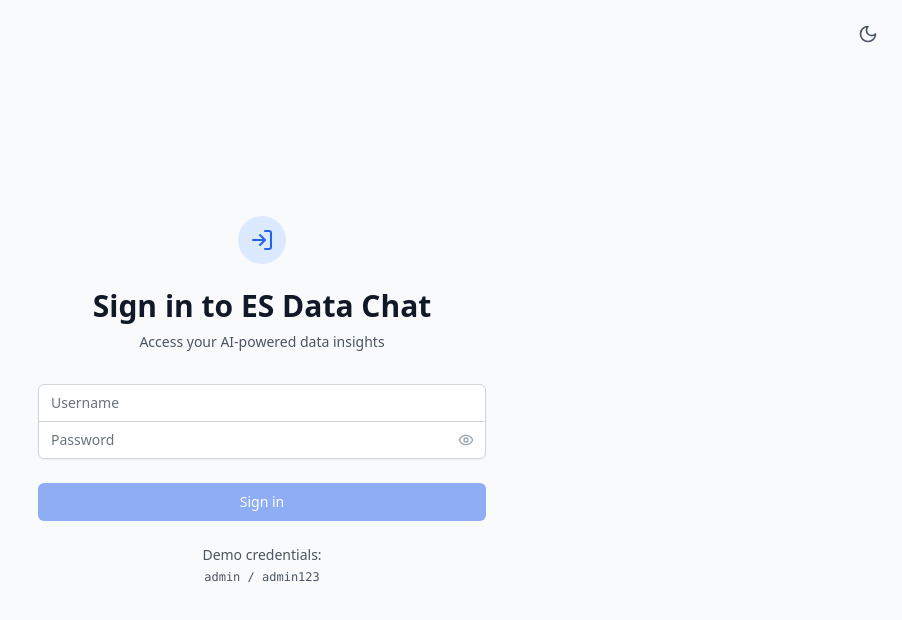
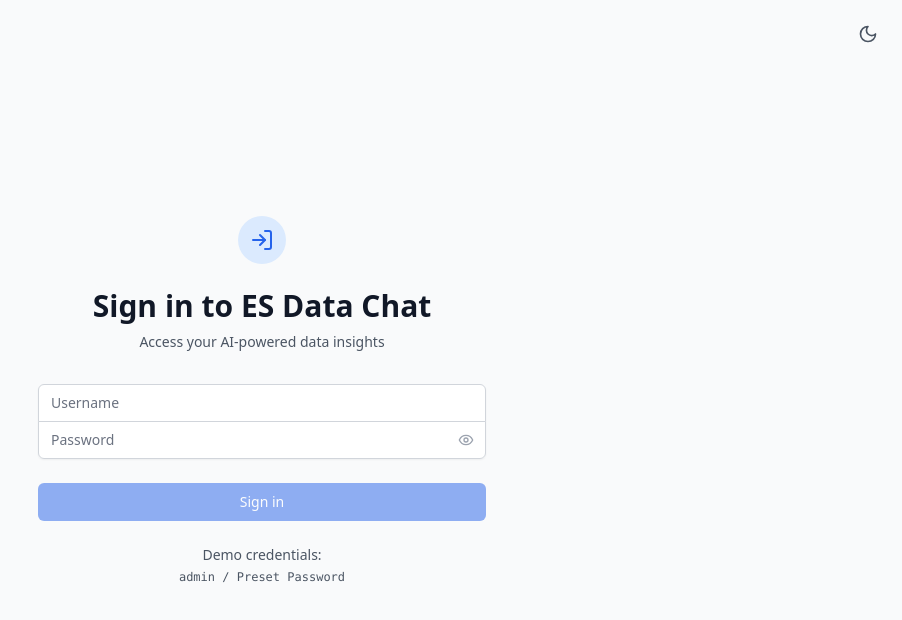
Before and after one commit to adrianchen-es/es-data-chat, a React (Create React App) app in the folder frontend/: page / in a window 1280 px wide. Shown: the top 620 px of the page, without its empty margins (378-1280 px from the left). Built offline with nearby package versions, Linux system fonts and the light colour scheme; what @opentelemetry/auto-instrumentations-web, @opentelemetry/exporter-trace-otlp-http, @opentelemetry/instrumentation, @opentelemetry/sdk-trace-web would draw is missing.

Commit message:
update login form

```diff
--- a/frontend/src/components/LoginForm.tsx
+++ b/frontend/src/components/LoginForm.tsx
@@ -160,7 +160,7 @@ export const LoginForm: React.FC<LoginFormProps> = ({
           <div className={clsx('text-center text-sm', mutedTextClasses)}>
             <p>Demo credentials:</p>
             <p className="font-mono text-xs mt-1">
-              admin / admin123
+              admin / Preset Password
             </p>
           </div>
         </form>
```
